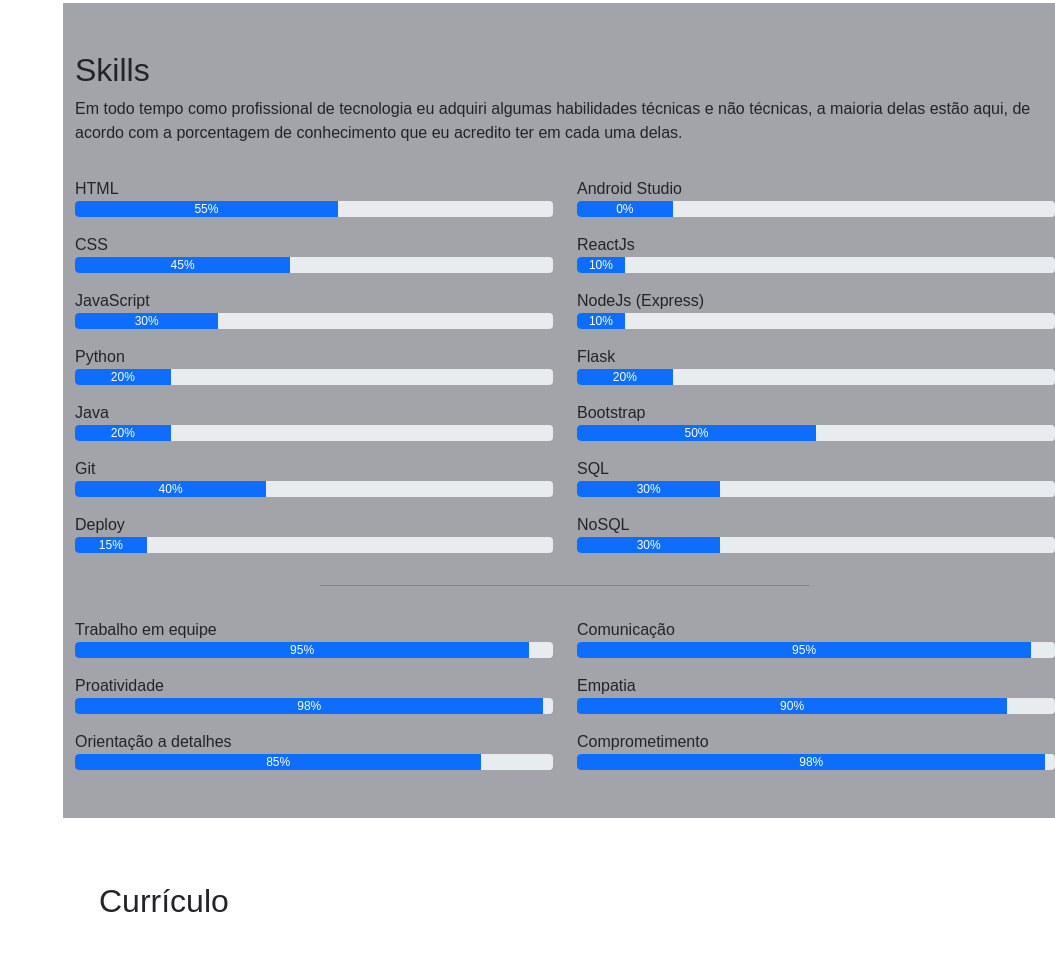
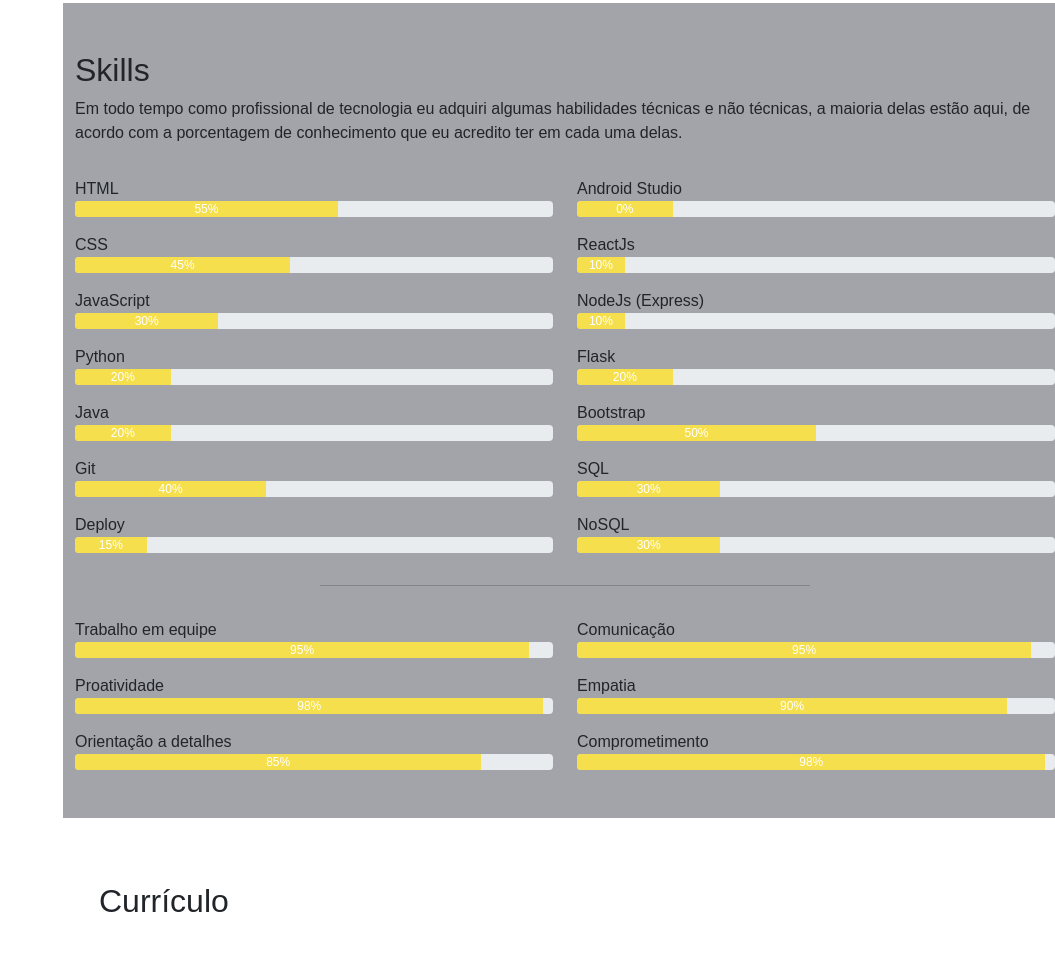
Before and after one commit to LmuraroL/GitHub, a plain HTML site: page templates/index.html in a window 1280 px wide. Shown: the part 1426-2396 px from the top of the page, without its empty margins (225-1280 px from the left). Drawn offline with nearby package versions, Linux system fonts and the light colour scheme; files whose address does not match are found by name.

Commit message:
amarelo progress-bar

```diff
--- a/static/style.css
+++ b/static/style.css
@@ -308,3 +308,7 @@ section#inicio div#arraste a {
         padding: 20px 15px;
     }
 }
+
+div .progress-bar {
+    background-color: #F5DF4D;
+}
```
